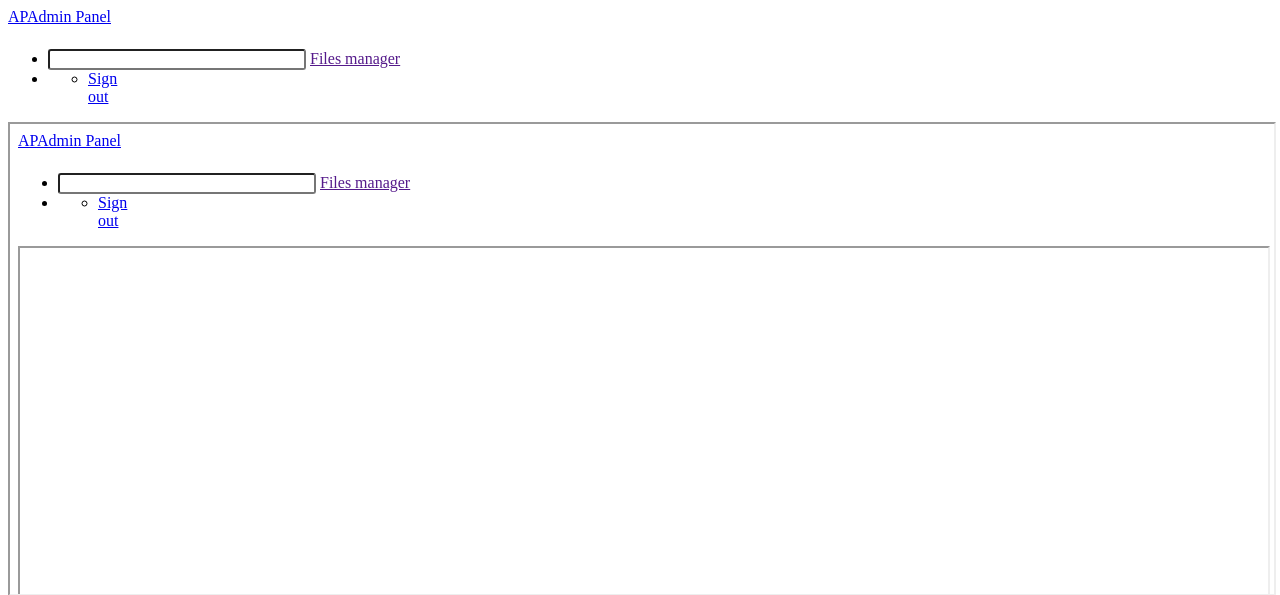
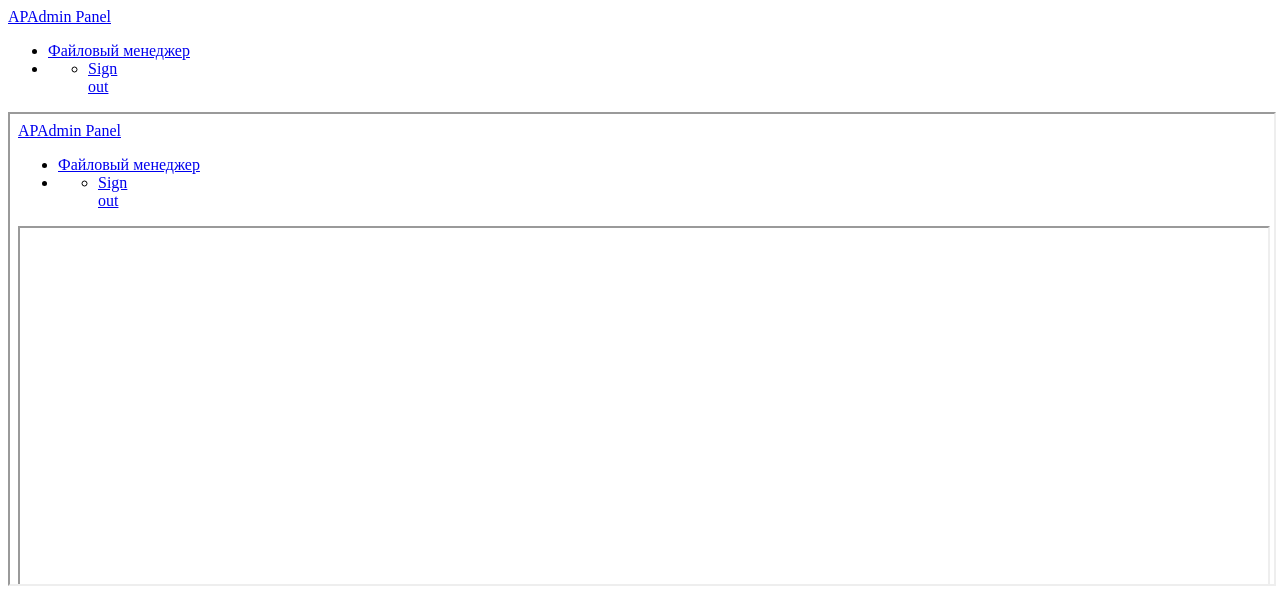
Before and after one commit to LexSlv/pal, a Yii app: template modules/admin/views/Faq/index.php in a window 1280 px wide. Shown: the top 595 px of the page. Run offline with PHP 8.4 and a stand-in for Yii, Linux system fonts and the light colour scheme; the template is opened without the code that fills it, so the values that code supplies are empty; some libraries are stand-ins or nearby versions.

Commit message:
Новый файловы менеджер

```diff
--- a/modules/admin/views/layouts/header.php
+++ b/modules/admin/views/layouts/header.php
@@ -33,11 +33,7 @@ BootstrapTreeviewAsset::register($this);
 
 
                 <li>
-                    <div style="width: 400px; display: inline-block; margin-top: 7px;">
-                        <input type="text" class="form form-control" style="width: 250px; display: inline-block; border-radius: 3px;"  id="fieldID2">
-                        <a class="btn btn-warning" style="display: inline-block; margin-top: -2px;" data-toggle="modal" href="" data-target="#modal-id" data-remote="false"> Files manager</a>
-                    </div>
-
+                    <a href="/web/fm/" class="btn-warning" target="_blank">Файловый менеджер</a>
                 </li>
 
 
```
Also changed, not shown: web/uploads/images/kalculator_step_3.png (deleted), 1 other file.
